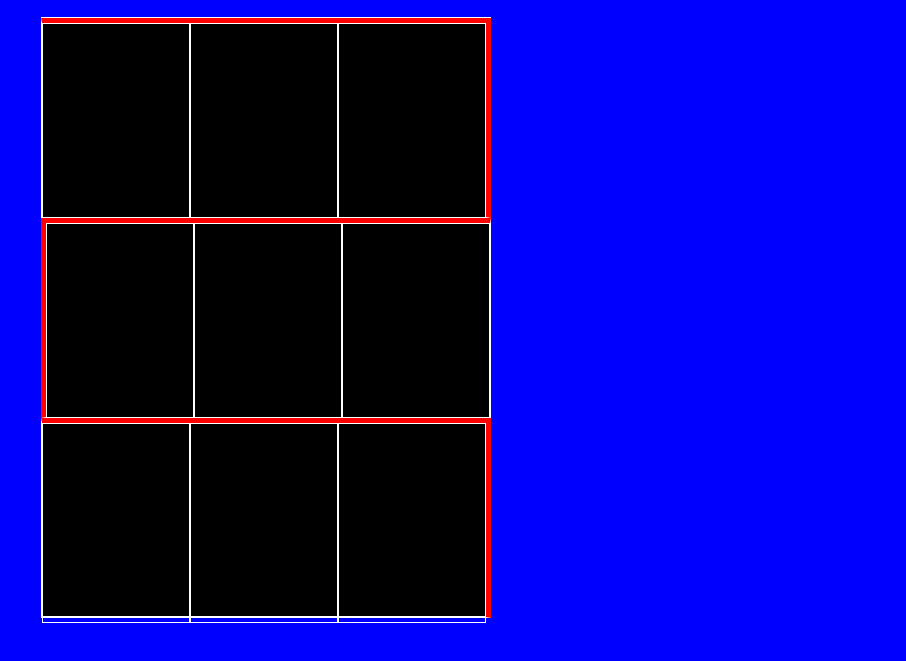
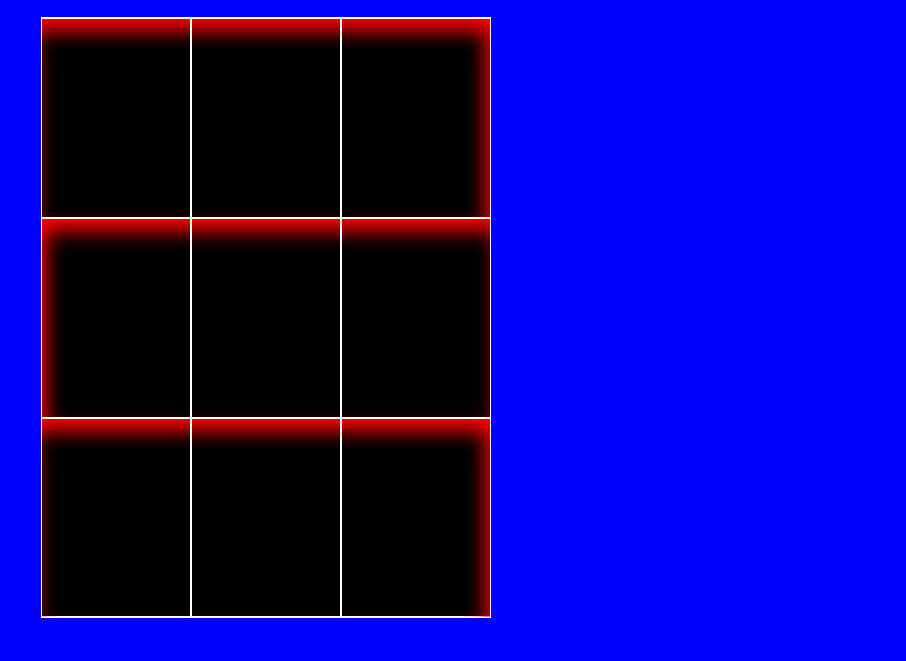
Before and after one commit to edlus2/siteteste, a plain HTML site: page teste/index.html in a window 1280 px wide. Both pictures are taken after a click on the picture 1211 px from the left and 45 px from the top of the page. Shown: the part 73-734 px from the top of the page, without its empty margins (374-1280 px from the left). Drawn offline with Linux system fonts and the light colour scheme.

Commit message:
att
criando estante de figure action.

```diff
--- a/teste/css/style.css
+++ b/teste/css/style.css
@@ -62,13 +62,18 @@ body{
     border: 1px solid white;
 
 }
-
+.estas{
+    display: flex;
+}
 .est1{
-    box-shadow: 1;
-    border-top: 5px solid red;
-    border-right: 5px solid red;
+    display: flex;
+    box-shadow: inset -5px 13px 20px 0px red;
 }
 .est2{
-    border-top: 5px solid red;
-    border-left: 5px solid red;
+    display: flex;
+    box-shadow: inset 5px 13px 20px 0px red;
  }
+ .est3{
+    display: flex;
+    box-shadow: inset -5px 13px 20px 0px red;
+}
--- a/teste/index.html
+++ b/teste/index.html
@@ -17,17 +17,17 @@
             </div>
         </div>
         <div class="estante">
-            <div class="divisoria est1">
+            <div class="divisoria est">
                 <div class="base"></div>
                 <div class="base"></div>
                 <div class="base"></div>
             </div>
-            <div class="divisoria est2">
+            <div class="divisoria esta">
                 <div class="base"></div>
                 <div class="base"></div>
                 <div class="base"></div>
             </div>
-            <div class="divisoria est1">
+            <div class="divisoria estan">
                 <div class="base"></div>
                 <div class="base"></div>
                 <div class="base"></div>
--- a/teste/js/script.js
+++ b/teste/js/script.js
@@ -1,12 +1,25 @@
 let off = window.document.querySelector('.interruptooff')
 let on = window.document.querySelector('.interruptoon')
+
+let led1 = window.document.querySelector('.est')
+let led2 = window.document.querySelector('.esta')
+let led3 = window.document.querySelector('.estan')
+
+
 
 off.addEventListener('click',function(){
     off.style.display = 'none';
     on.style.display = 'block';
+    led1.className = 'est1';
+    led2.className = 'est2';
+    led3.className = 'est3';
+
 });
 
 on.addEventListener('click',function(){
     off.style.display = 'block';
     on.style.display = 'none';
+    led1.className = 'estas';
+    led2.className = 'estas';
+    led3.className = 'estas';
 });
```
